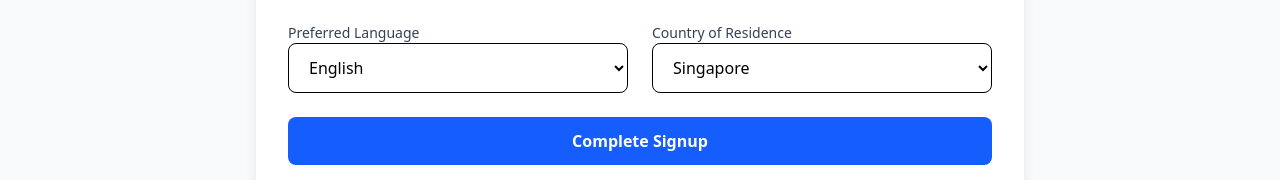
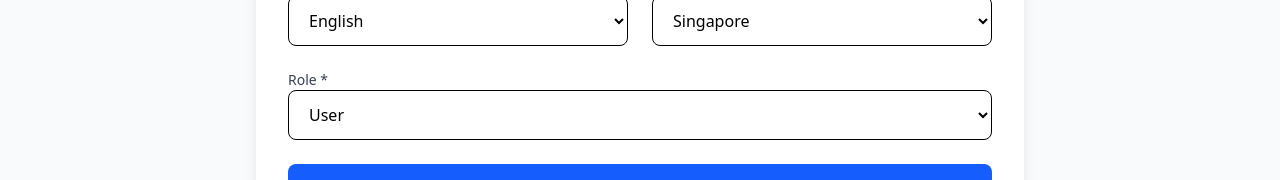
Before and after one commit to XploreSG/exploresg-frontend-service, a React (Vite) app: page /signup in a window 1280 px wide. Shown: the part 586-766 px from the top of the page. Built offline with nearby package versions, Linux system fonts and the light colour scheme; no server answers.

Commit message:
EXPLORE-11: Roles added from frontend

```diff
--- a/src/App.tsx
+++ b/src/App.tsx
@@ -15,6 +15,7 @@ import SignInPage from "./pages/SignInPage";
 import YourDayPage from "./pages/YourDayPage";
 import TestPage from "./pages/TestPage";
 import SignUpForm from "./components/Auth/SignUpForm";
+import type { SignupDetails } from "./components/Auth/SignUpForm";
 // import { BookingProvider } from "./contexts/BookingContext";
 
 const App = () => {
@@ -37,7 +38,7 @@ const App = () => {
               path="/signup"
               element={
                 <SignUpForm
-                  onSubmit={(data) => {
+                  onSubmit={(data: SignupDetails) => {
                     // TODO: handle sign up form submission
                     console.log("Sign up data:", data);
                   }}
--- a/src/components/Auth/SignUpForm.tsx
+++ b/src/components/Auth/SignUpForm.tsx
@@ -1,7 +1,7 @@
 import React, { useState, useEffect } from "react";
 import { useLocation, useNavigate } from "react-router-dom";
 
-interface SignupDetails {
+export interface SignupDetails {
   firstName: string;
   lastName: string;
   email: string;
@@ -11,9 +11,14 @@ interface SignupDetails {
   passportNumber?: string;
   preferredLanguage: string;
   countryOfResidence: string;
+  role: "USER" | "SUPPORT" | "ADMIN" | "FLEET_MANAGER" | "MANAGER";
 }
 
-const SignupForm: React.FC = () => {
+interface SignUpFormProps {
+  onSubmit?: (data: SignupDetails) => void;
+}
+
+const SignupForm: React.FC<SignUpFormProps> = ({ onSubmit }) => {
   const navigate = useNavigate();
   const location = useLocation();
 
@@ -30,6 +35,7 @@ const SignupForm: React.FC = () => {
     passportNumber: "",
     preferredLanguage: "English",
     countryOfResidence: "Singapore",
+    role: "USER",
   });
 
   const [errors, setErrors] = useState<Partial<SignupDetails>>({});
@@ -40,8 +46,28 @@ const SignupForm: React.FC = () => {
     }
   }, [googleEmail]);
 
+  // Helpers
+  const capitalize = (value: string): string => {
+    if (!value) return "";
+    return value.charAt(0).toUpperCase() + value.slice(1).toLowerCase();
+  };
+
+  const toUpperAlphanumeric = (value: string): string => {
+    return value.replace(/[^a-zA-Z0-9]/g, "").toUpperCase();
+  };
+
   const handleInputChange = (field: keyof SignupDetails, value: string) => {
-    setFormData((prev) => ({ ...prev, [field]: value }));
+    let sanitizedValue = value;
+
+    if (field === "firstName" || field === "lastName") {
+      sanitizedValue = capitalize(value.trim());
+    }
+
+    if (field === "drivingLicenseNumber" || field === "passportNumber") {
+      sanitizedValue = toUpperAlphanumeric(value);
+    }
+
+    setFormData((prev) => ({ ...prev, [field]: sanitizedValue }));
     if (errors[field]) setErrors((prev) => ({ ...prev, [field]: "" }));
   };
 
@@ -73,6 +99,7 @@ const SignupForm: React.FC = () => {
       passportNumber: formData.passportNumber,
       preferredLanguage: formData.preferredLanguage,
       countryOfResidence: formData.countryOfResidence,
+      role: formData.role,
     };
 
     try {
@@ -86,6 +113,7 @@ const SignupForm: React.FC = () => {
       });
 
       if (response.ok) {
+        if (onSubmit) onSubmit(formData);
         navigate("/yourday");
       } else {
         const error = await response.json();
@@ -256,6 +284,24 @@ const SignupForm: React.FC = () => {
             </div>
           </div>
 
+          {/* Role Selection */}
+          <div>
+            <label className="block text-sm font-medium text-gray-700">
+              Role *
+            </label>
+            <select
+              value={formData.role}
+              onChange={(e) => handleInputChange("role", e.target.value)}
+              className="w-full rounded-lg border px-4 py-3"
+            >
+              <option value="USER">User</option>
+              <option value="SUPPORT">Support</option>
+              <option value="ADMIN">Admin</option>
+              <option value="FLEET_MANAGER">Fleet Manager</option>
+              <option value="MANAGER">Manager</option>
+            </select>
+          </div>
+
           {/* Submit */}
           <button
             type="submit"
```
